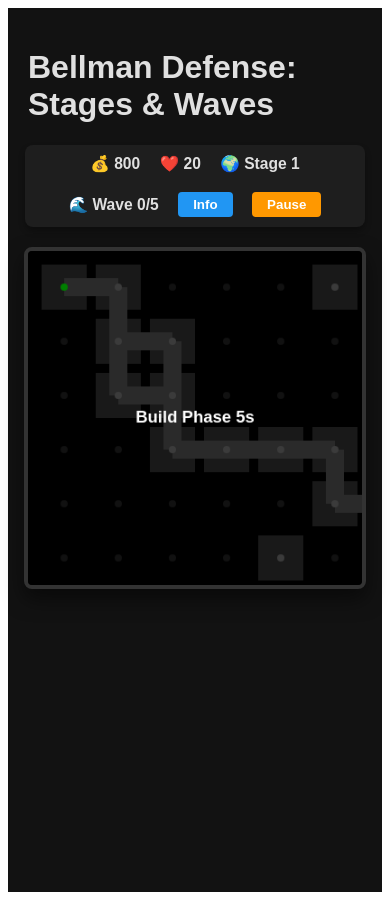
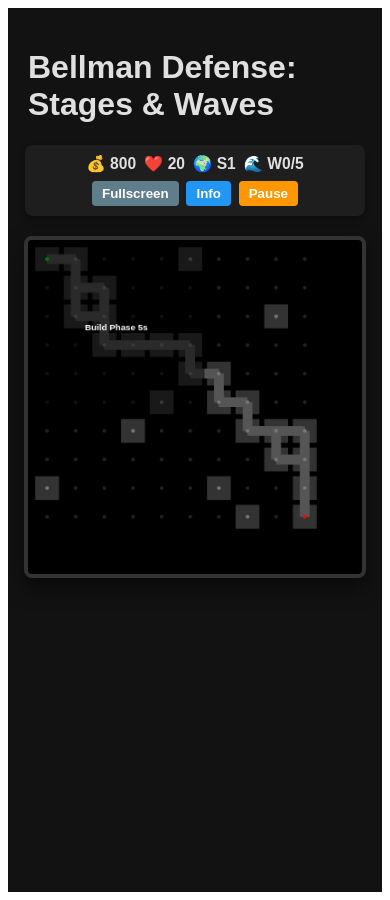
Before and after one commit to isaiahpettingill/bellman-defense, a React (Vite) app: page / in a window 390 px wide. Built offline with nearby package versions, Linux system fonts and the light colour scheme.

Commit message:
Added scaling and fullscreen mode for mobile support

```diff
--- a/src/App.tsx
+++ b/src/App.tsx
@@ -14,18 +14,27 @@ const App: React.FC = () => {
   const lastClickRef = useRef<{ nodeId: string, time: number } | null>(null);
 
   const [dimensions, setDimensions] = useState({ width: 700, height: 700 });
+  const [isFullscreen, setIsFullscreen] = useState(false);
 
   useEffect(() => {
     const updateSize = () => {
       const maxWidth = window.innerWidth - 20;
-      const maxHeight = window.innerHeight - 200; // More aggressive buffer for mobile
-      const size = Math.min(maxWidth, maxHeight, 700);
-      setDimensions({ width: size, height: size });
+      const maxHeight = window.innerHeight - 150;
+
+      if (isFullscreen) {
+        // In fullscreen, we want the game coordinates (700x700)
+        // to map to the largest possible centered square on the screen.
+        const size = Math.min(window.innerWidth, window.innerHeight);
+        setDimensions({ width: size, height: size });
+      } else {
+        const size = Math.min(maxWidth, maxHeight, 700);
+        setDimensions({ width: size, height: size });
+      }
     };
     window.addEventListener('resize', updateSize);
     updateSize();
     return () => window.removeEventListener('resize', updateSize);
-  }, []);
+  }, [isFullscreen]);
 
   const animate = (time: number) => {
     if (lastTimeRef.current !== undefined) {
@@ -52,6 +61,11 @@ const App: React.FC = () => {
 
     // Clear
     ctx.clearRect(0, 0, canvas.width, canvas.height);
+
+    // Scaling factor for internal game coordinates (700x700) to actual canvas size
+    const scale = dimensions.width / 700;
+    ctx.save();
+    ctx.scale(scale, scale);
 
     // Draw Map (Background for path nodes)
     gameState.nodes.forEach(node => {
@@ -185,6 +199,8 @@ const App: React.FC = () => {
         ctx.fillText('Refresh to restart', canvas.width / 2, canvas.height / 2 + 50);
     }
 
+    ctx.restore();
+
   }, [gameState, dimensions]);
 
   const handleTouchStart = (e: React.TouchEvent<HTMLCanvasElement>) => {
@@ -206,8 +222,8 @@ const App: React.FC = () => {
       clientY = (e as React.MouseEvent).clientY;
     }
 
-    const scaleX = canvasRef.current!.width / rect.width;
-    const scaleY = canvasRef.current!.height / rect.height;
+    const scaleX = 700 / rect.width;
+    const scaleY = 700 / rect.height;
 
     const x = (clientX - rect.left) * scaleX;
     const y = (clientY - rect.top) * scaleY;
@@ -264,31 +280,63 @@ const App: React.FC = () => {
   const selectedTower = gameState.towers.find(t => t.id === selectedTowerId);
 
   return (
-    <div style={{ padding: '20px', fontFamily: 'sans-serif', backgroundColor: '#121212', color: '#e0e0e0', minHeight: '100vh', display: 'flex', flexDirection: 'column', alignItems: 'center' }}>
-      <h1>Bellman Defense: Stages & Waves</h1>
-      <div style={{ marginBottom: '20px', fontSize: 'min(1.2em, 4vw)', backgroundColor: '#1e1e1e', padding: '10px 20px', borderRadius: '8px', boxShadow: '0 4px 6px rgba(0,0,0,0.3)', display: 'flex', gap: '5vw', alignItems: 'center', width: '90%', justifyContent: 'center', flexWrap: 'wrap' }}>
+    <div style={{
+      padding: isFullscreen ? '0' : '20px',
+      fontFamily: 'sans-serif',
+      backgroundColor: '#121212',
+      color: '#e0e0e0',
+      minHeight: '100vh',
+      display: 'flex',
+      flexDirection: 'column',
+      alignItems: 'center',
+      position: isFullscreen ? 'fixed' : 'relative',
+      top: 0, left: 0, right: 0, bottom: 0,
+      zIndex: isFullscreen ? 1000 : 1,
+      overflow: isFullscreen ? 'hidden' : 'auto'
+    }}>
+      {!isFullscreen && <h1>Bellman Defense: Stages & Waves</h1>}
+      <div style={{
+        marginBottom: isFullscreen ? '5px' : '20px',
+        fontSize: isFullscreen ? '14px' : 'min(1.2em, 4vw)',
+        backgroundColor: '#1e1e1e',
+        padding: isFullscreen ? '5px' : '10px 20px',
+        borderRadius: '8px',
+        boxShadow: '0 4px 6px rgba(0,0,0,0.3)',
+        display: 'flex',
+        gap: '2vw',
+        alignItems: 'center',
+        width: isFullscreen ? '100%' : '90%',
+        justifyContent: 'center',
+        flexWrap: 'wrap'
+      }}>
         <span>💰 <strong>{gameState.money}</strong></span>
         <span>❤️ <strong>{gameState.lives}</strong></span>
-        <span>🌍 <strong>Stage {gameState.stage}</strong></span>
-        <span>🌊 <strong>Wave {gameState.wave}/{gameState.maxWavesPerStage}</strong></span>
+        <span>🌍 <strong>S{gameState.stage}</strong></span>
+        <span>🌊 <strong>W{gameState.wave}/{gameState.maxWavesPerStage}</strong></span>
+        <button
+            onClick={() => setIsFullscreen(!isFullscreen)}
+            style={{ backgroundColor: '#607d8b', color: 'white', border: 'none', padding: '5px 10px', borderRadius: '4px', cursor: 'pointer', fontWeight: 'bold' }}
+        >
+            {isFullscreen ? 'Exit' : 'Fullscreen'}
+        </button>
         <button
             onClick={() => setShowHowToPlay(!showHowToPlay)}
-            style={{ backgroundColor: '#2196f3', color: 'white', border: 'none', padding: '5px 15px', borderRadius: '4px', cursor: 'pointer', fontWeight: 'bold' }}
+            style={{ backgroundColor: '#2196f3', color: 'white', border: 'none', padding: '5px 10px', borderRadius: '4px', cursor: 'pointer', fontWeight: 'bold' }}
         >
             Info
         </button>
         <button
             onClick={() => setGameState(prev => ({ ...prev, status: prev.status === 'paused' ? 'playing' : 'paused' }))}
-            style={{ backgroundColor: '#ff9800', color: 'white', border: 'none', padding: '5px 15px', borderRadius: '4px', cursor: 'pointer', fontWeight: 'bold' }}
+            style={{ backgroundColor: '#ff9800', color: 'white', border: 'none', padding: '5px 10px', borderRadius: '4px', cursor: 'pointer', fontWeight: 'bold' }}
         >
             {gameState.status === 'paused' ? 'Resume' : 'Pause'}
         </button>
         {gameState.status === 'playing' && gameState.enemies.length === 0 && gameState.enemiesToSpawn === 0 && (
             <button
                 onClick={() => setGameState(prev => startNextWave(prev))}
-                style={{ backgroundColor: '#4caf50', color: 'white', border: 'none', padding: '5px 15px', borderRadius: '4px', cursor: 'pointer', fontWeight: 'bold' }}
+                style={{ backgroundColor: '#4caf50', color: 'white', border: 'none', padding: '5px 10px', borderRadius: '4px', cursor: 'pointer', fontWeight: 'bold' }}
             >
-                Next Wave
+                Next
             </button>
         )}
       </div>
```
